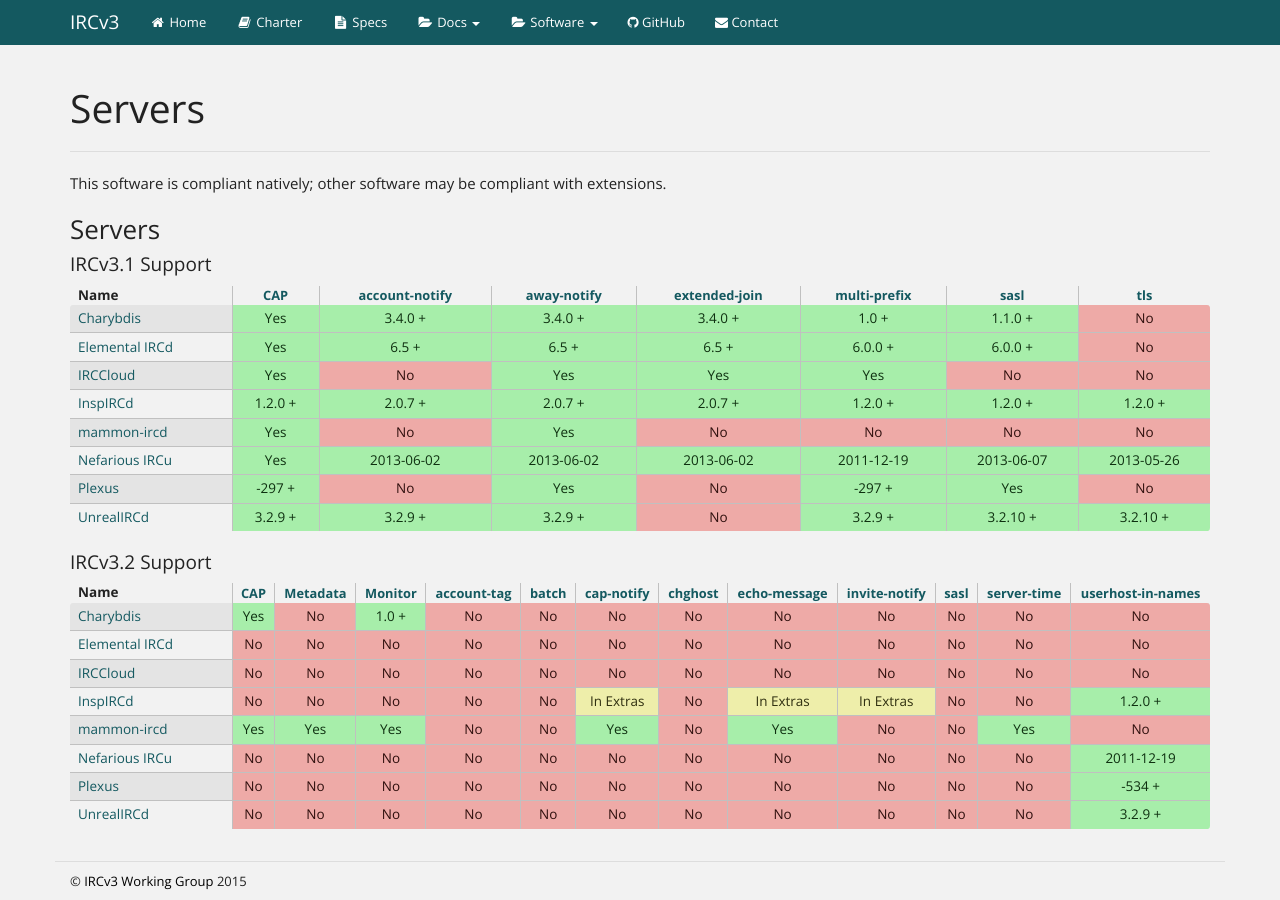
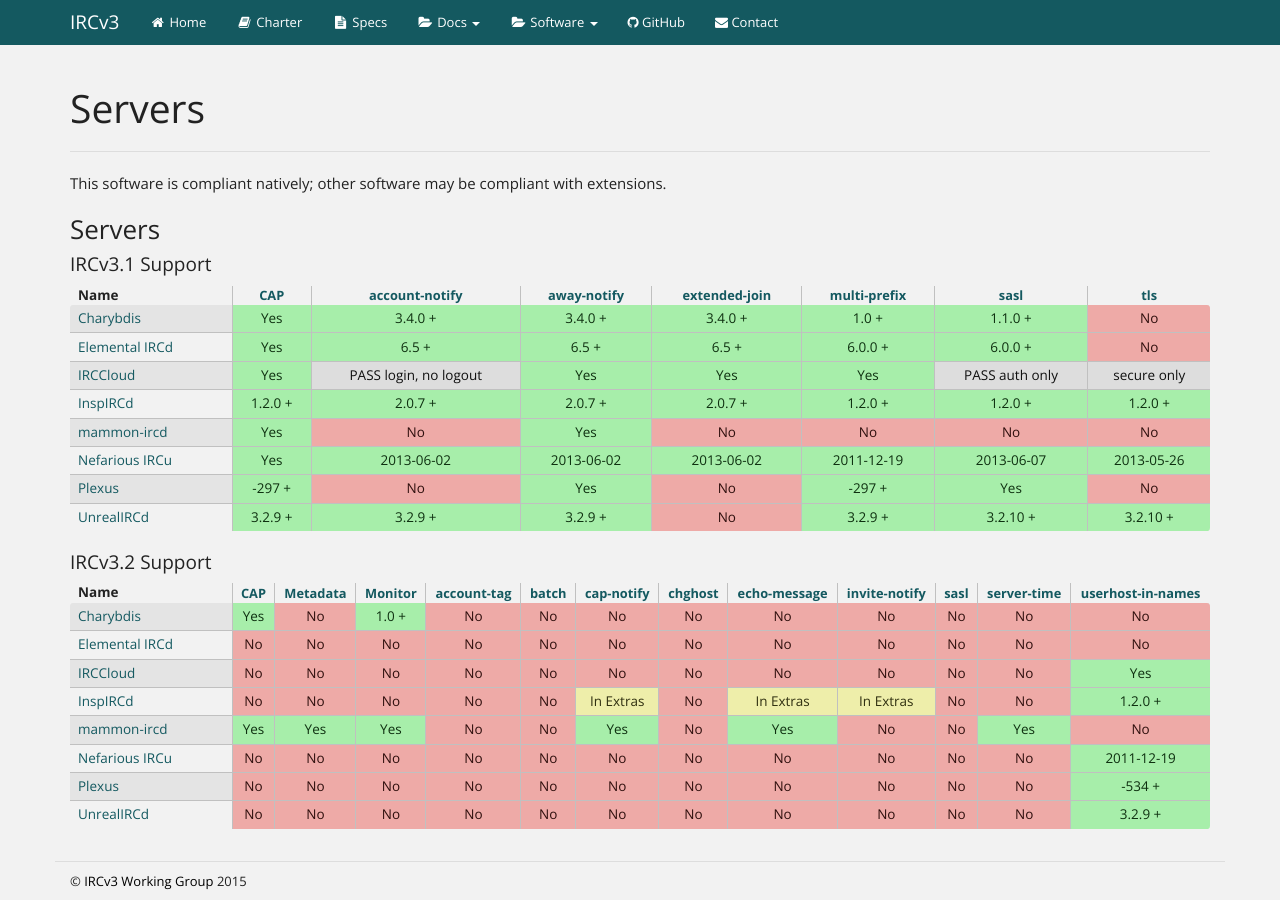
Before and after one commit to ircv3/ircv3.github.io, a Jekyll site: the page built from software/servers.md, in a window 1280 px wide. Built offline with Jekyll 4.4.1, drawn with Linux system fonts in a browser that asks for light colours.

Commit message:
Fix/clarify IRCCloud server support
* Added a new `na` section of the software support yaml with
appropriate layout and styled for capabilities that aren't applicable
to a specific implementation.
* The IRCCloud team server only accepts secure connections,
authenticated with PASS. The `sasl`, `tls`, `account-notify`
capabilities are therefore
not applicable.
* Fixed userhost-in-names support for IRCCloud by moving it to the 3.2
section.

```diff
--- a/_data/sw_servers.yml
+++ b/_data/sw_servers.yml
@@ -28,10 +28,16 @@
       support:
         v3.1:
           - cap
-          - multi-prefix
           - away-notify
           - extended-join
+          - multi-prefix
+        v3.2:
           - userhost-in-names
+      na:
+        v3.1:
+          account-notify: PASS login, no logout
+          sasl: PASS auth only
+          tls: secure only
     - name: InspIRCd
       link: http://www.inspircd.org
       support:
--- a/_includes/software_list.html
+++ b/_includes/software_list.html
@@ -33,7 +33,7 @@
             </td>
             {% for ext in irc_ver[1].specs %}
             {% capture ext_name %}{{ ext[0] }}{% endcapture %}
-            <td colgroup="2" class="support {% if sw.support[irc_verkey] contains ext_name %}supported{% elsif sw.partial[irc_verkey] contains ext_name %}partial{% else %}unsupported{% endif %}">
+            <td colgroup="2" class="support {% if sw.support[irc_verkey] contains ext_name %}supported{% elsif sw.partial[irc_verkey] contains ext_name %}partial{% elsif sw.na[irc_verkey] contains ext_name %}na{% else %}unsupported{% endif %}">
                 {% if sw.support[irc_verkey] contains ext_name %}
                     {% assign capab = sw.support[irc_verkey][ext_name] %}
                     {% assign default = 'Yes' %}
@@ -41,6 +41,10 @@
                 {% elsif sw.partial[irc_verkey] contains ext_name %}
                     {% assign capab = sw.partial[irc_verkey][ext_name] %}
                     {% assign default = 'Partial' %}
+                    {% include show_capability.html %}
+                {% elsif sw.na[irc_verkey] contains ext_name %}
+                    {% assign capab = sw.na[irc_verkey][ext_name] %}
+                    {% assign default = 'Not applicable' %}
                     {% include show_capability.html %}
                 {% else %}
                     No
--- a/css/ircv3-style.css
+++ b/css/ircv3-style.css
@@ -113,6 +113,10 @@
 .sw-table .partial {
   background-color: #eeeeaa;
   color: #303010;
+}
+.sw-table .na {
+  background-color: #ddd;
+  color: #101010;
 }
 .sw-table .unsupported {
   background-color: #eeaaa7;
```
